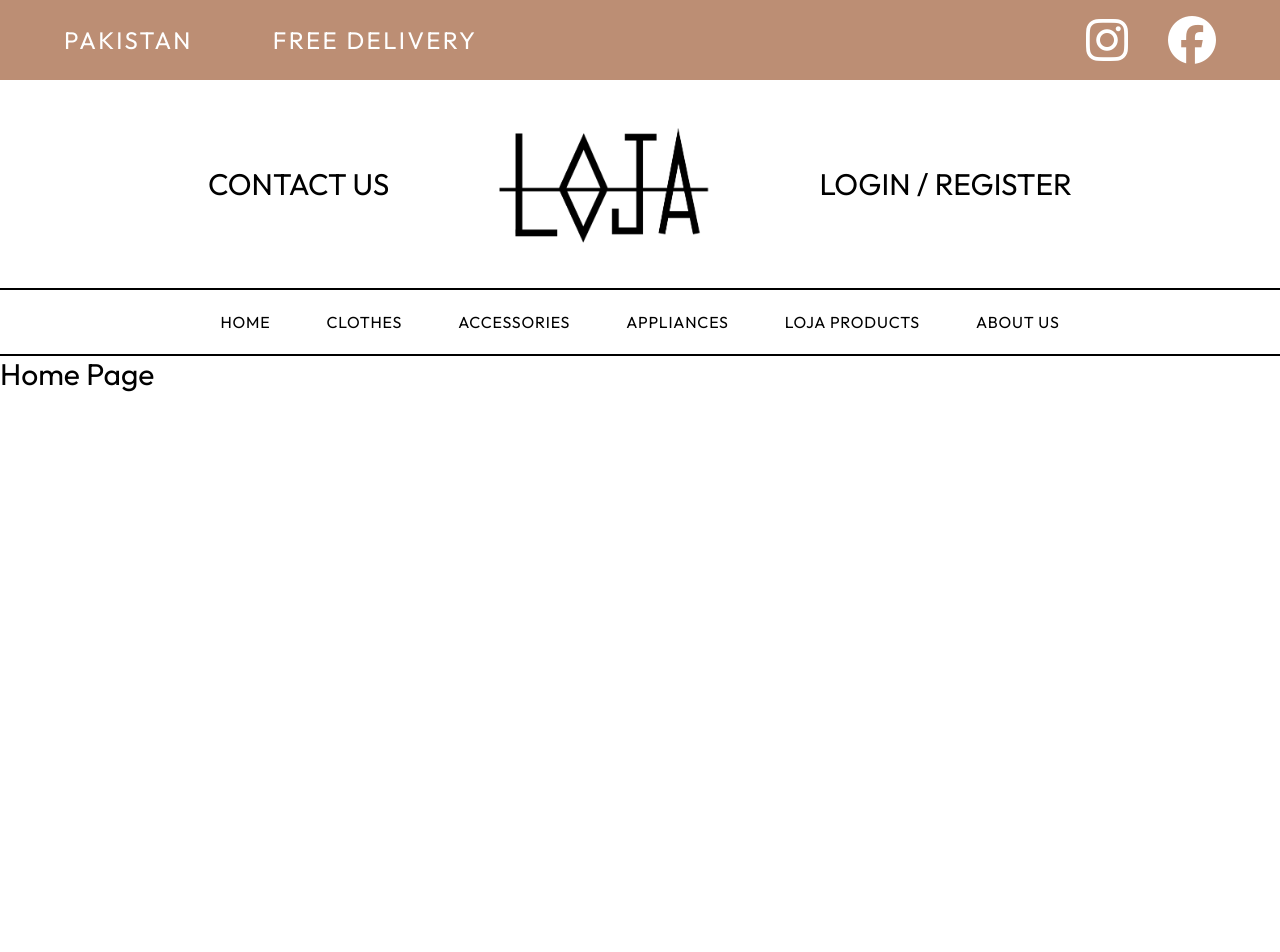
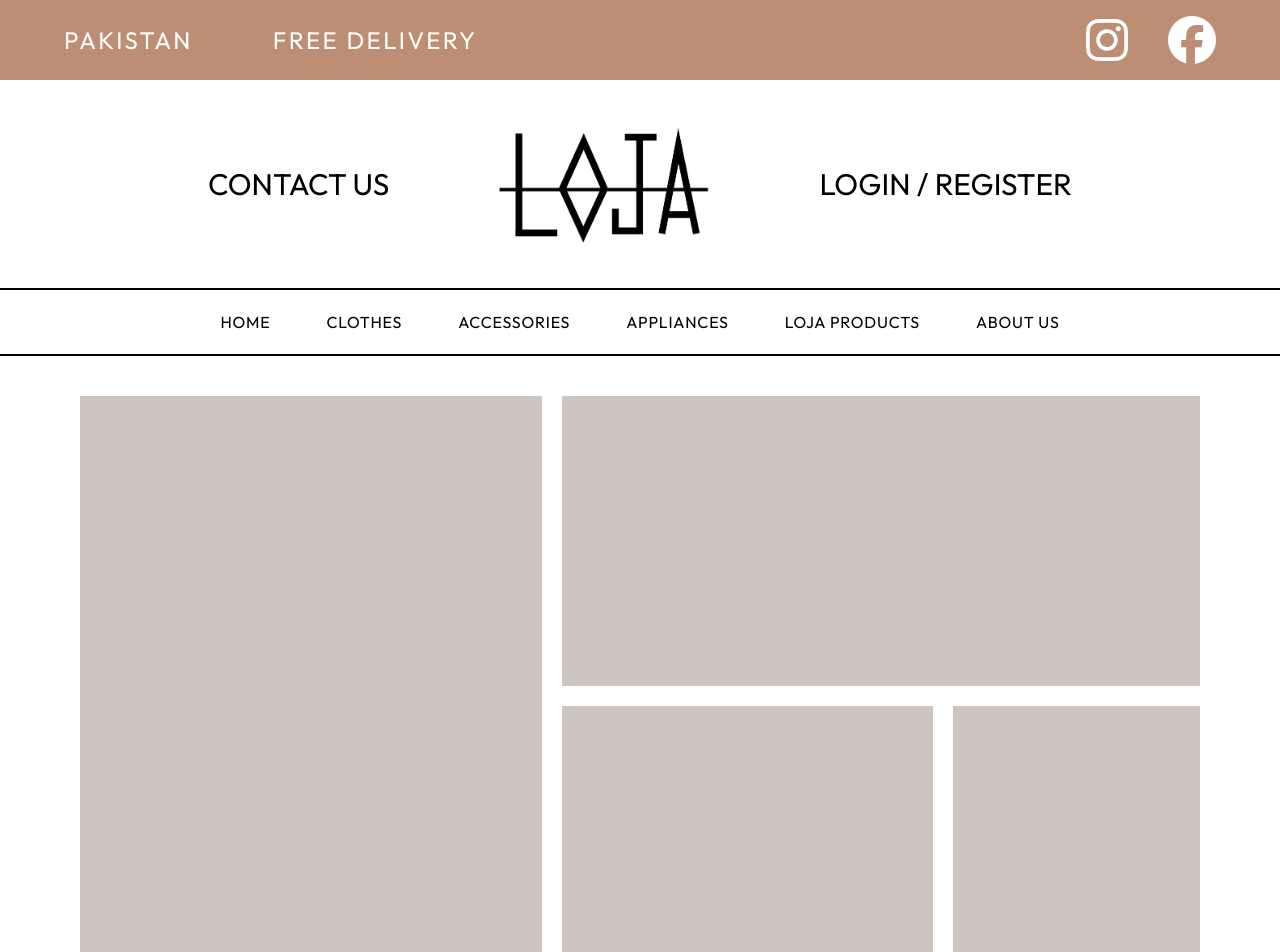
Before and after one commit to MusaZeshan-IT/Loja, a React (Vite) app: page /#/ in a window 1280 px wide. Shown: the top 952 px of the page. Before the commit the page ends 800 px from the top, so only its background shows below. Built offline with nearby package versions, Linux system fonts and the light colour scheme.

Commit message:
The collage component has been built.

```diff
--- a/src/components/home/Collage.jsx
+++ b/src/components/home/Collage.jsx
@@ -2,8 +2,15 @@ import React from 'react';
 
 const Collage = () => {
     return (
-        <div>
-
+        <div className='mt-10 flex h-[600px] gap-x-5'>
+            <div className='bg-[#cdc6c0] h-full w-[42%]'></div>
+            <div className='flex flex-col h-full w-[58%] gap-y-5'>
+                <div className='bg-[#cdc6c0] h-full w-full'></div>
+                <div className='h-full w-full flex gap-x-5'>
+                    <div className='bg-[#cdc6c0] h-full w-3/5'></div>
+                    <div className='bg-[#cdc6c0] h-full w-2/5'></div>
+                </div>
+            </div>
         </div>
     );
 }
--- a/src/pages/Home.jsx
+++ b/src/pages/Home.jsx
@@ -1,9 +1,10 @@
 import React from 'react';
+import Collage from '../components/home/Collage';
 
 const Home = () => {
     return (
-        <div>
-            <h1 className='text-3xl'>Home Page</h1>
+        <div className='px-20 pb-20'>
+            <Collage />
         </div>
     );
 }
```
